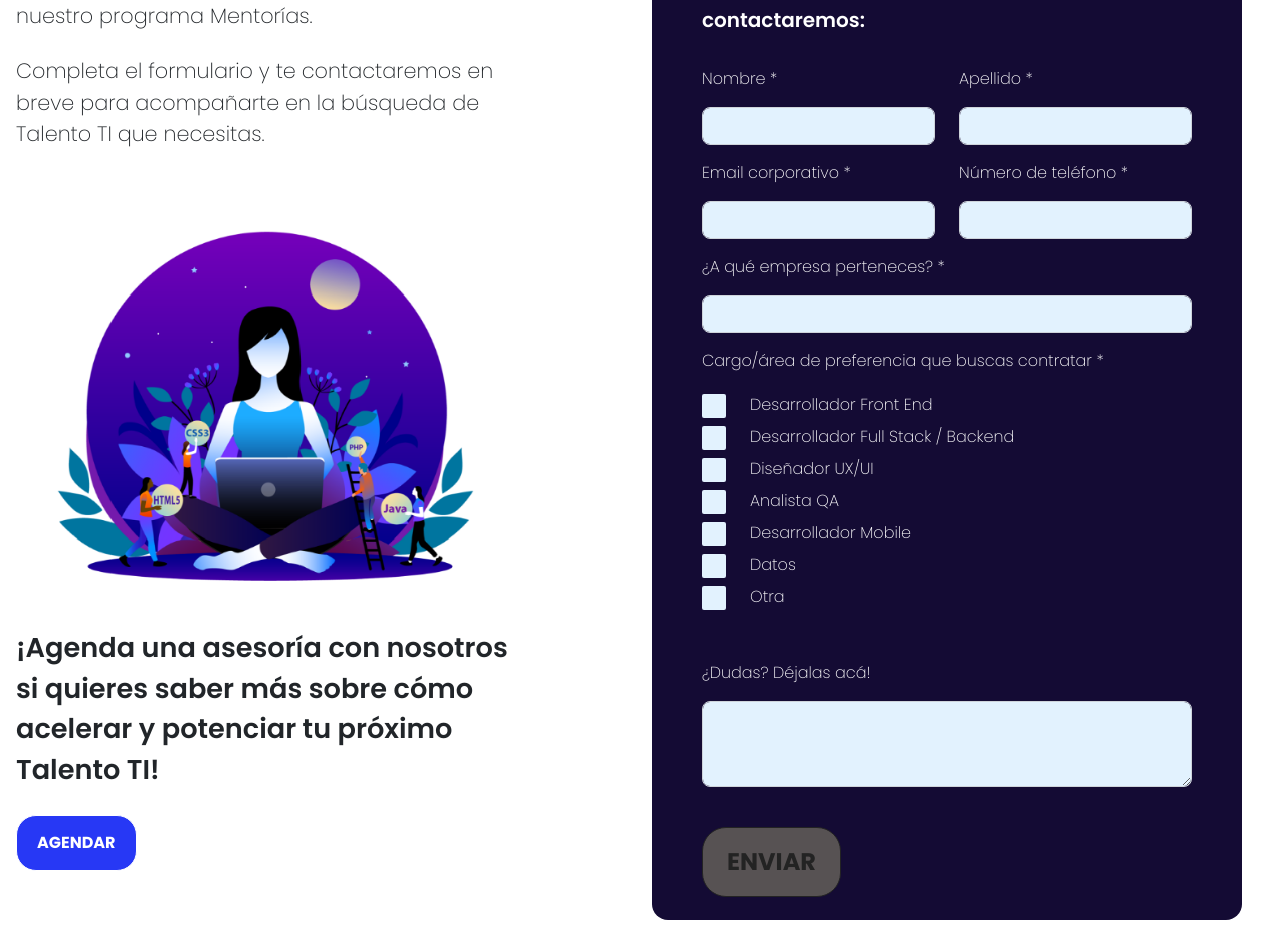
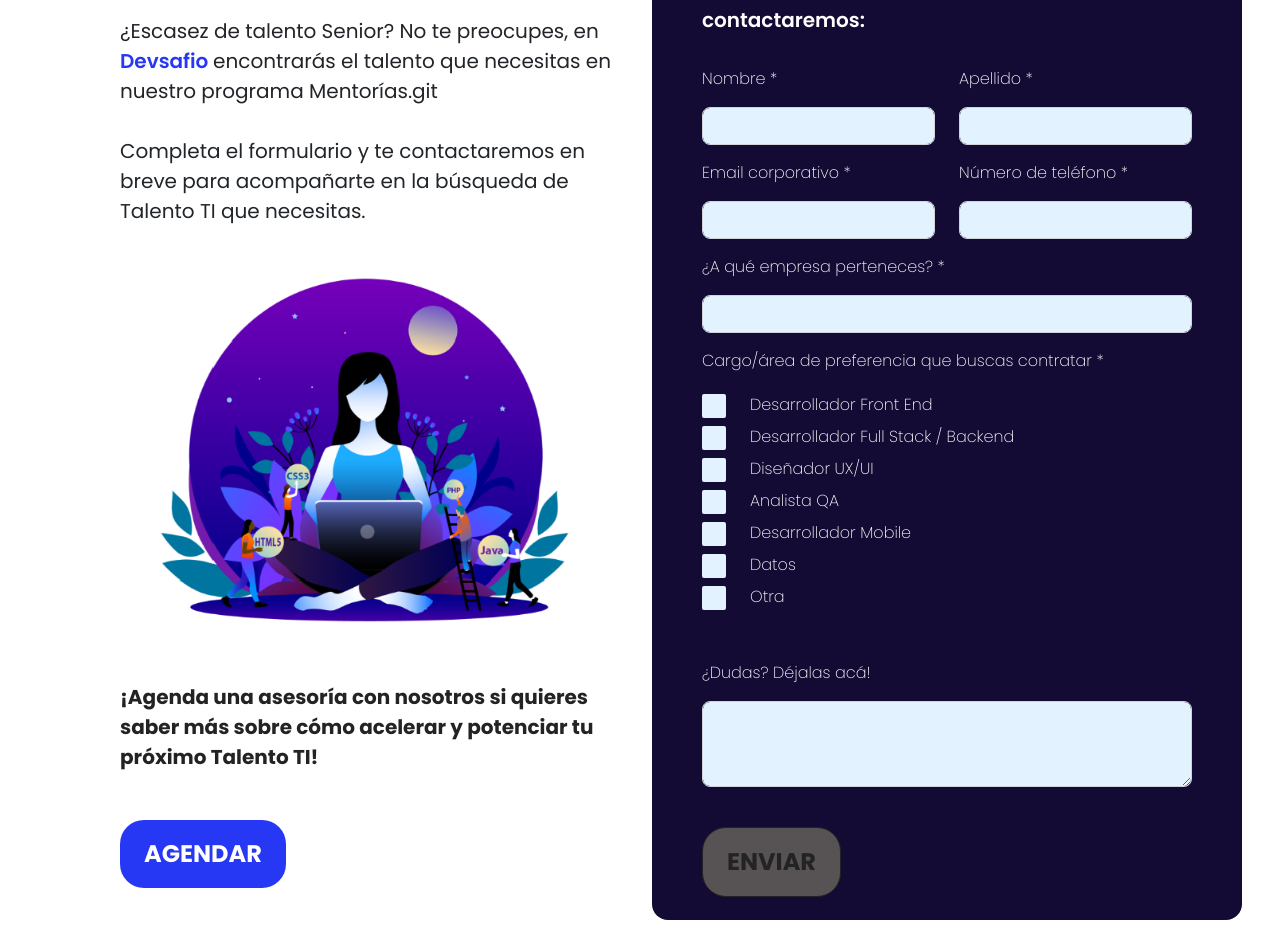
Before and after one commit to dlab-team/c7-frontend, a React (Create React App) app: page / in a window 1280 px wide. Shown: the part 2581-3532 px from the top of the page. Built offline with nearby package versions, Linux system fonts and the light colour scheme.

Commit message:
C7 - 81 - Fixed and ajusted scss (#41)
* fixed

* fixed names

```diff
--- a/src/components/Section_home_system/index.js
+++ b/src/components/Section_home_system/index.js
@@ -1,35 +1,41 @@
-import React from 'react'
-import imgHomeSystem from '../../assets/DevSafio_sistema.svg'
-import './styles_home_system.scss'
-import '../../styles/App.scss'
-
+import React from "react";
+import imgHomeSystem from "../../assets/DevSafio_sistema.svg";
+import "./styles_home_system.scss";
 
 const SectionHomeSystem = () => {
-    return <>
-        <div className='section__system'>
-
-            <div className='text__subject'>DEVsafiamos el sistema</div>
-            <div className='text--normal'>
+  return (
+    <>
+      <div className="system">
+        <div className="system__title">DEVsafiamos el sistema</div>
+        <div className="system__text">
           <span>
-                    ¿Escasez de talento Senior? No te preocupes, en  <span className='fw-bold text-primary' >Devsafio </span>encontrarás el talento que necesitas en nuestro programa Mentorías.
+            ¿Escasez de talento Senior? No te preocupes, en{" "}
+            <span className="system__text--blue">Devsafio </span>encontrarás el
+            talento que necesitas en nuestro programa Mentorías.git
           </span>
         </div>
-            <div className='text--normal'>
+        <div className="system__text">
           <span>
-                    Completa el formulario y te contactaremos en breve para acompañarte en la búsqueda de Talento TI que necesitas.
+            Completa el formulario y te contactaremos en breve para acompañarte
+            en la búsqueda de Talento TI que necesitas.
           </span>
         </div>
-            <div className='section__system--image'> <img src={imgHomeSystem} alt='imagen chica pensando' /> </div>
-
-            <div className='text__subject'>
+        <div className="system__image">
+          {" "}
+          <img src={imgHomeSystem} alt="imagen chica pensando" />{" "}
+        </div>
+        <div className="system__text--grey">
           <span>
-                    ¡Agenda una asesoría con nosotros si quieres saber más sobre cómo acelerar y potenciar tu próximo Talento TI!
+            ¡Agenda una asesoría con nosotros si quieres saber más sobre cómo
+            acelerar y potenciar tu próximo Talento TI!
           </span>
         </div>
-
-            <a className='btn-app btn-app--blue btn__system' href='/'>AGENDAR</a>
+        <button className="system__btn" href="/">
+          AGENDAR
+        </button>
       </div>
     </>
-}
+  );
+};
 
-export default SectionHomeSystem
+export default SectionHomeSystem;
--- a/src/components/Section_home_system/styles_home_system.scss
+++ b/src/components/Section_home_system/styles_home_system.scss
@@ -1,17 +1,52 @@
-.section__system {
+@use "../../styles/App" as *;
+
+.system {
   display: flex;
   flex-direction: column;
-  width: 550px;
-  gap: 1.5rem;
-  padding: 1rem;
+  width: 508px;
+  margin: 56px 100px 160px 120px;
 
-  &--image {
+  &__image {
     min-width: 300px;
+    width: 100%;
+    align-content: center;
+    margin-top: -35px;
+  }
+  &__title {
+    color: $blue-dark;
+    margin-bottom: 55px;
+    font-weight: 600;
+    font-size: 32px;
+    line-height: 48px;
+  }
+  &__text {
+    font-weight: 400;
+    font-size: 20px;
+    line-height: 30px;
+    margin-bottom: 30px;
+
+    &--grey {
+      margin: 38px 0px 48px 0px;
+      color: $grey;
+      font-weight: 700;
+      font-size: 20px;
+    }
+    &--blue {
+      color: $blue;
+      font-weight: 600;
+    }
+  }
+
+  &__btn {
+    background: $blue;
+    border-radius: 24px;
+    padding: 16px 24px 16px 24px;
+    color: $white;
+    width: 166px;
+    height: 68px;
+    font-weight: 700;
+    font-size: 24px;
+    line-height: 36px;
+    border-style: hidden;
   }
 }
-
-.btn__system {
-  padding-top: 10px;
-  padding-bottom: 10px;
-  border-radius: 18px;
-}
```
Lines whose indentation alone changed are shown as unchanged.
